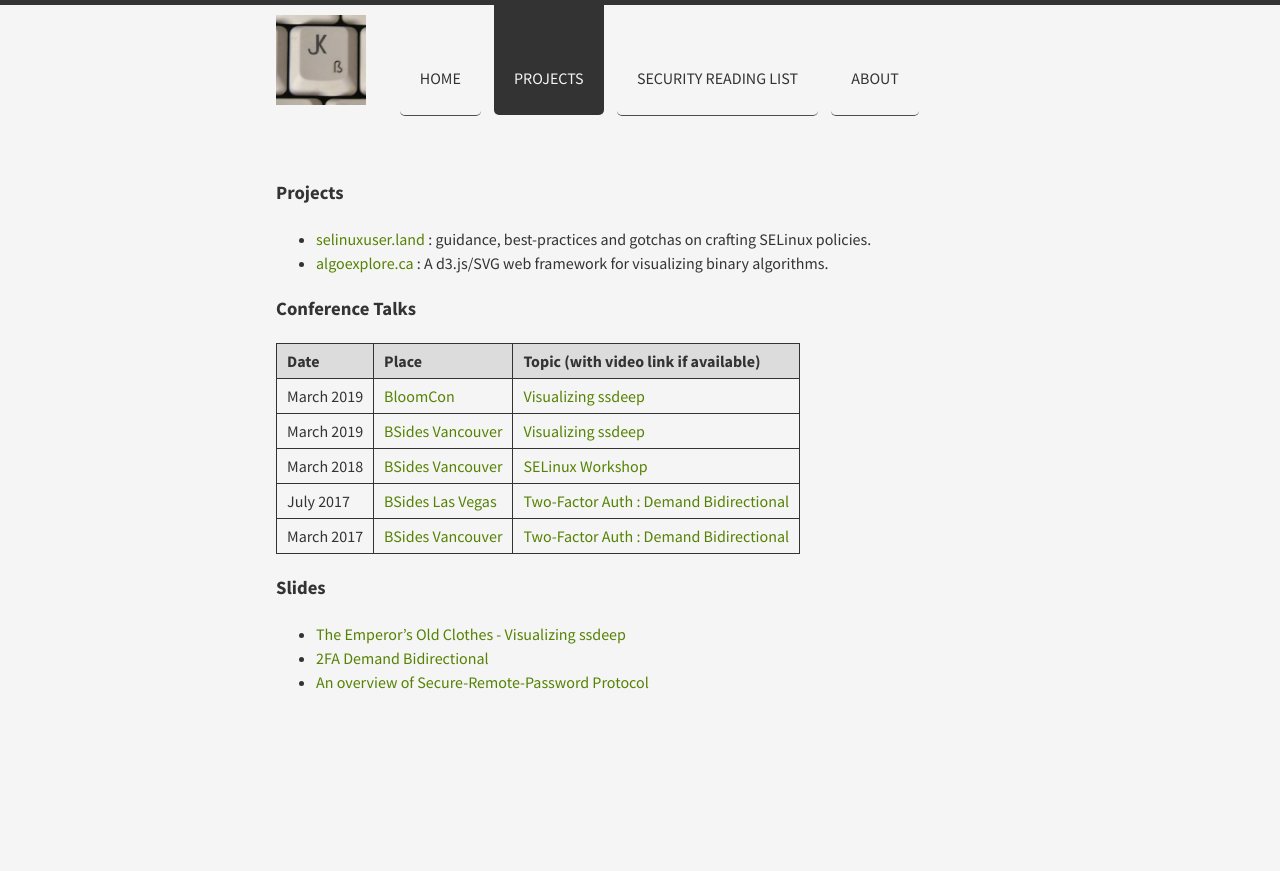
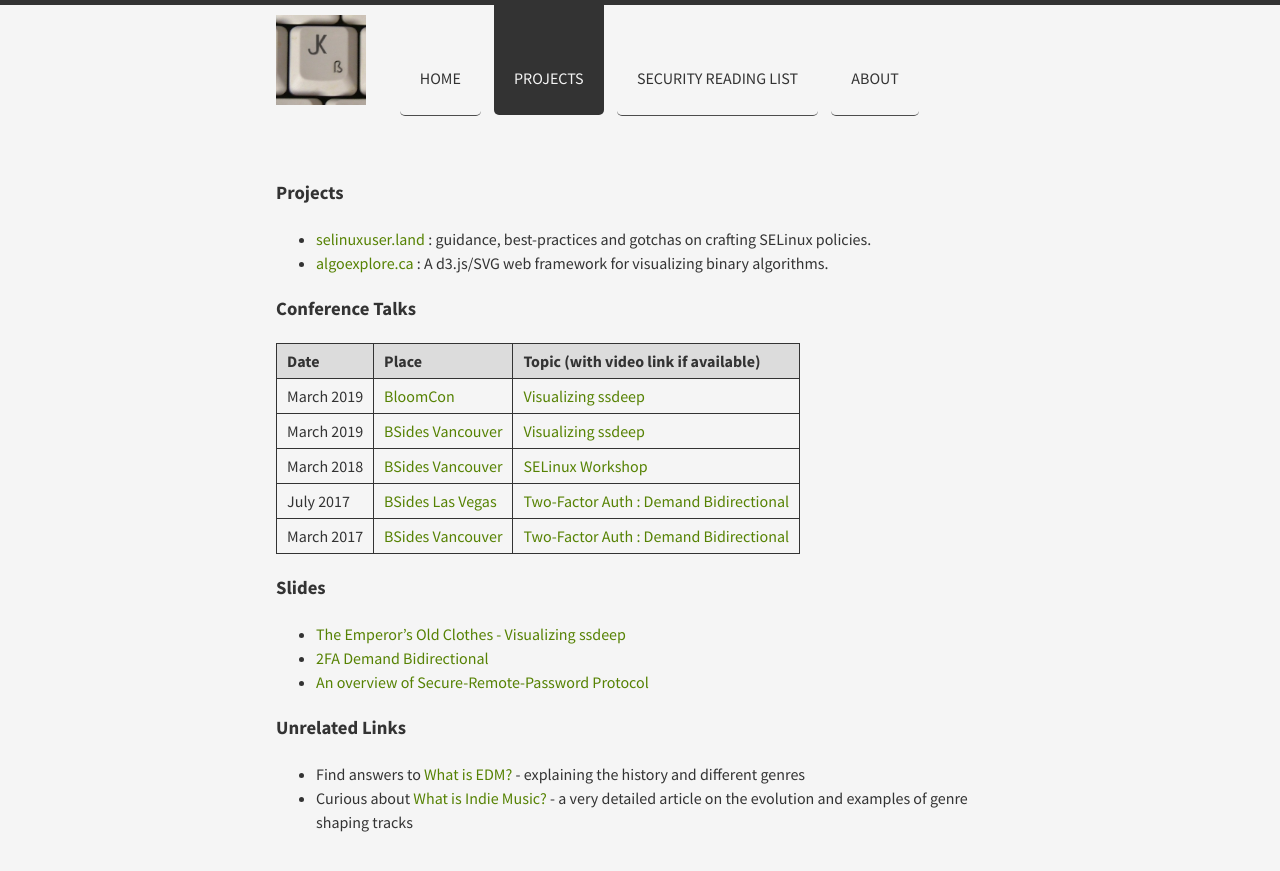
Before and after one commit to joekir/joekir.github.io, a Jekyll site: the page built from projects/index.md, in a window 1280 px wide. Shown: the top 871 px of the page. Built offline with Jekyll 4.4.1, drawn with Linux system fonts in a browser that asks for light colours; comment, search, counter and statistics services are not loaded.

Commit message:
Update index.md

```diff
--- a/projects/index.md
+++ b/projects/index.md
@@ -23,3 +23,8 @@ title: Projects
 * [The Emperor's Old Clothes - Visualizing ssdeep](https://docs.google.com/presentation/d/e/2PACX-1vTbRtG0z2zsvYaIv9EwSVunOjhuZoxZMmxfJhFPlLJwgC85JISulZgKm7w8bEaQHA/pub?start=true&loop=false&delayms=3000#slide=id.p21){:target="_blank"}
 * [2FA Demand Bidirectional](https://www.josephkirwin.com/2FA-Demand-Bidirectional/){:target="_blank"}
 * [An overview of Secure-Remote-Password Protocol](https://www.josephkirwin.com/srp-talk){:target="_blank"}
+
+### Unrelated Links
+
+- Find answers to [What is EDM?](https://www.provos.org/p/what-is-edm/) - explaining the history and different genres
+- Curious about [What is Indie Music?](https://www.provos.org/p/what-is-indie-music/) - a very detailed article on the evolution and examples of genre shaping tracks
```
